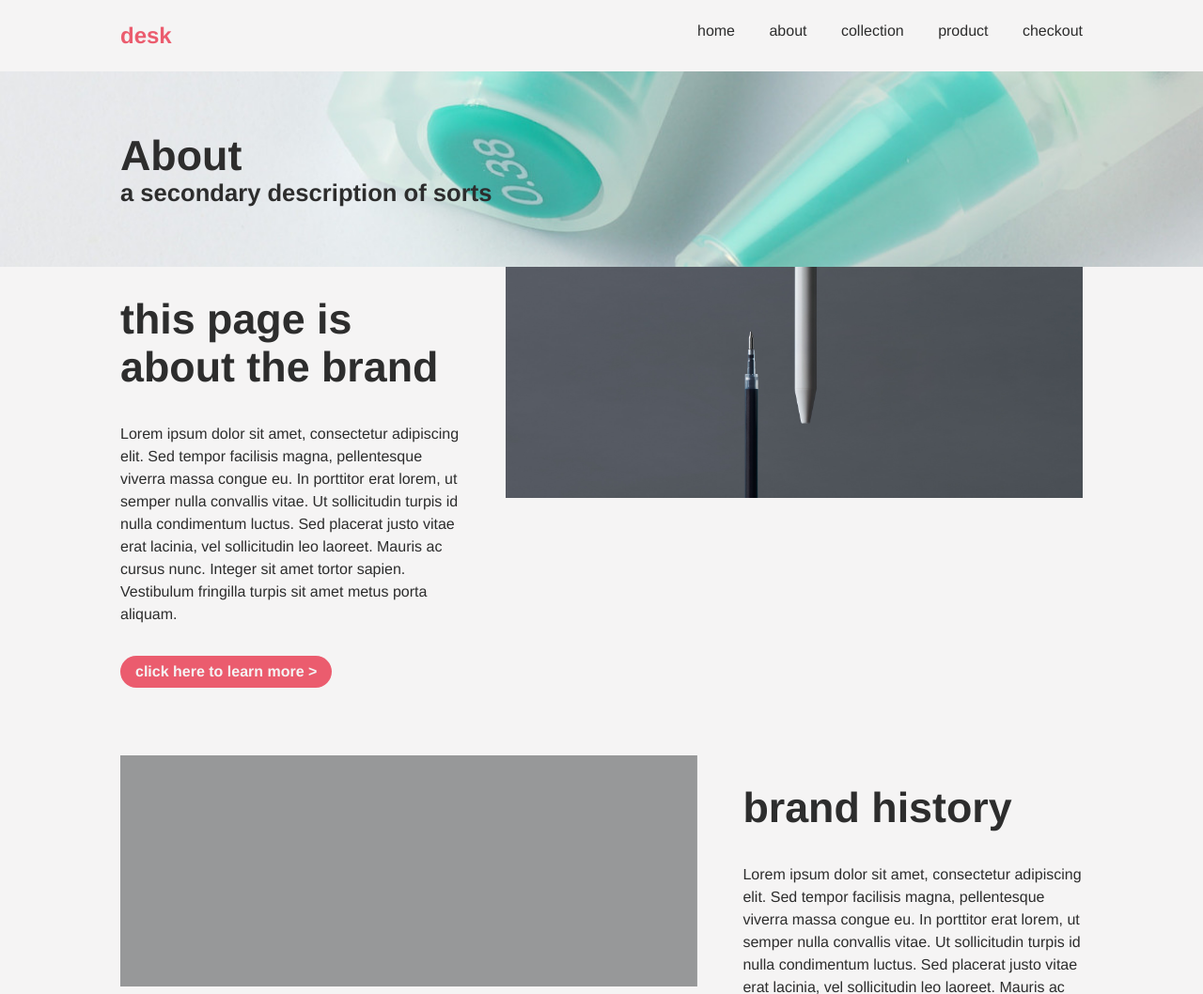
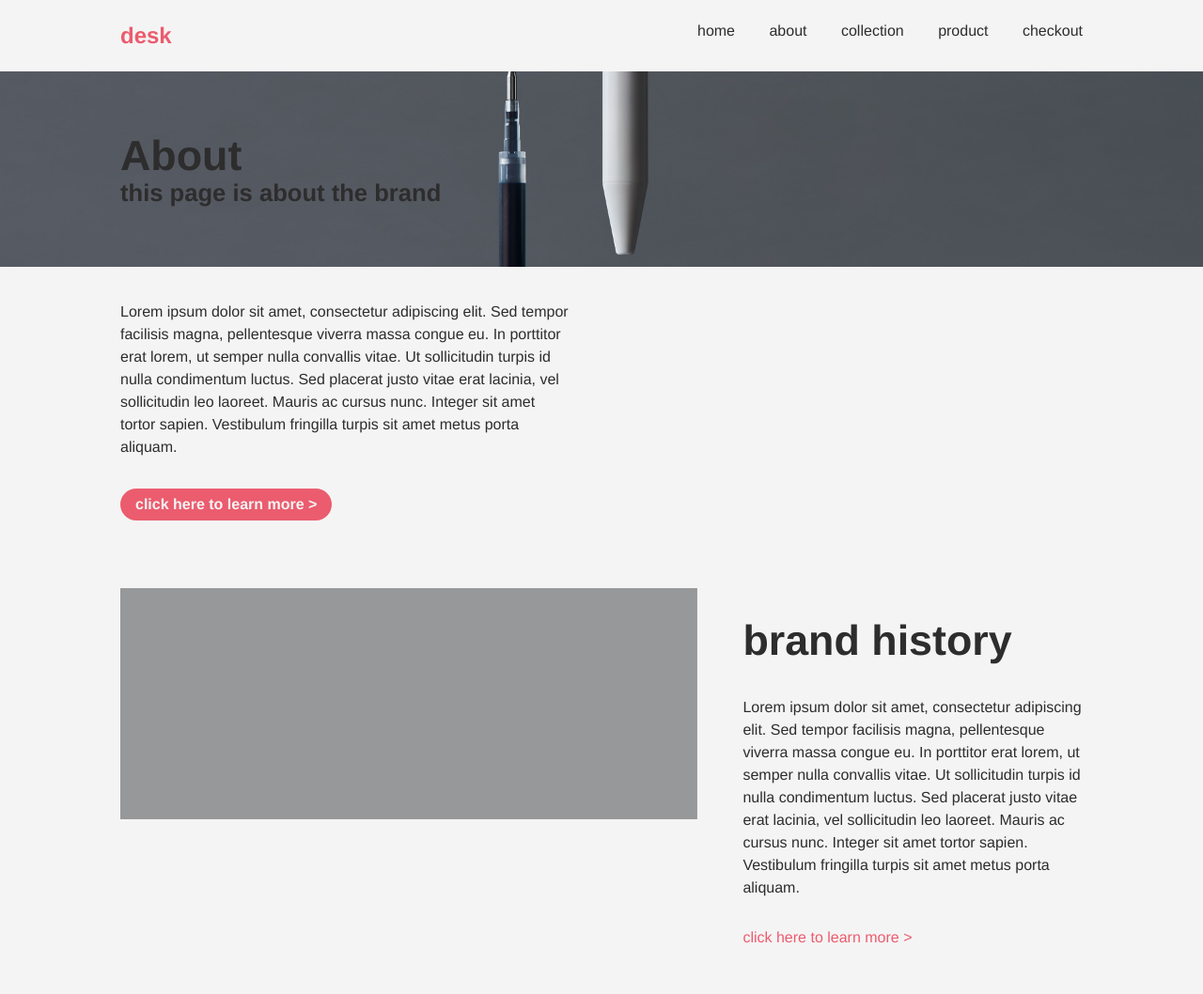
Before and after one commit to siloamy/IAT339-2020, a plain HTML site: page p02/about.html in a window 1280 px wide. Shown: the top 1058 px of the page at 94% size. Drawn offline with Linux system fonts and the light colour scheme.

Commit message:
About Page update
minor fixes and changes

```diff
--- a/p02/about.html
+++ b/p02/about.html
@@ -24,28 +24,19 @@
       <header>
 
           <h1>About</h1>
-          <h2>a secondary description of sorts</h2>
+          <h2>this page is about the brand</h2>
           <figure class="banner about-banner"></figure>
 
       </header>
 
        <div class="container">
 
-          <div class="sale-text">
-
-              <h1>this page is about the brand</h1>
-
+          <div class="sale-text about-description">
               <p>Lorem ipsum dolor sit amet, consectetur adipiscing elit. Sed tempor facilisis magna, pellentesque viverra massa congue eu. In porttitor erat lorem, ut semper nulla convallis vitae. Ut sollicitudin turpis id nulla condimentum luctus. Sed placerat justo vitae erat lacinia, vel sollicitudin leo laoreet. Mauris ac cursus nunc. Integer sit amet tortor sapien. Vestibulum fringilla turpis sit amet metus porta aliquam.</p>
-
               <button>click here to learn more ></button>
           </div>
 
-          <div class="sale-image">
-                <figure class="caption-inside">
-                    <img src="img/banner/cartridge-shell-banner.jpg" alt="banner">
-                </figure>
-          </div>
-        </div>
+       </div>
 
            <div class="container">
 
@@ -61,7 +52,7 @@
 
                   <p>Lorem ipsum dolor sit amet, consectetur adipiscing elit. Sed tempor facilisis magna, pellentesque viverra massa congue eu. In porttitor erat lorem, ut semper nulla convallis vitae. Ut sollicitudin turpis id nulla condimentum luctus. Sed placerat justo vitae erat lacinia, vel sollicitudin leo laoreet. Mauris ac cursus nunc. Integer sit amet tortor sapien. Vestibulum fringilla turpis sit amet metus porta aliquam.</p>
 
-                  <button>click here to learn more ></button>
+                  <a href="#">click here to learn more > </a>
               </div>
 
 
@@ -74,8 +65,7 @@
                       <h1>brand philosophies</h1>
 
                       <p>Lorem ipsum dolor sit amet, consectetur adipiscing elit. Sed tempor facilisis magna, pellentesque viverra massa congue eu. In porttitor erat lorem, ut semper nulla convallis vitae. Ut sollicitudin turpis id nulla condimentum luctus.</p>
-
-                      <button>click here to learn more ></button>
+                      <a href="#">click here to learn more > </a>
                   </div>
 
                   <div class="sale-image">
@@ -100,7 +90,7 @@
 
                       <p>Lorem ipsum dolor sit amet, consectetur adipiscing elit. Sed tempor facilisis magna, pellentesque viverra massa congue eu. Maecenas hendrerit mi ultricies leo mattis, a dapibus leo convallis. Nunc interdum, risus at euismod mollis, sem velit consectetur sapien, id mollis metus lectus ac dui. Maecenas tristique congue lorem, dapibus convallis eros lacinia a.</p>
 
-                      <button>click here to learn more ></button>
+                      <a href="#">click here to learn more > </a>
                   </div>
 
 
@@ -115,7 +105,7 @@
 
                       <p>Sed placerat consectetur urna, non gravida quam laoreet sed. Nunc porttitor odio facilisis massa dapibus, a placerat ipsum ultricies. Fusce eros odio, bibendum non porta ut, fermentum efficitur sem. Proin luctus neque non tempus egestas. Proin vel volutpat neque.</p>
 
-                      <button>click here to learn more ></button>
+                      <a href="#">click here to learn more > </a>
                   </div>
 
                   <div class="sale-image">
--- a/p02/css/main.css
+++ b/p02/css/main.css
@@ -65,7 +65,7 @@ header {
 /* header banner code inspired by https://ryohin-keikaku.jp/csr/ */
 
 .banner.about-banner {
-    background-image: url(../img/ink/038_green.jpg);
+    background-image: url(../img/banner/cartridge-shell-banner.jpg);
 }
 
 .banner.collection-banner {
@@ -562,6 +562,12 @@ form textarea, form input {
     padding-left: 3em;
 }
 
+.about-description {
+    padding-top: 2em;
+}
+
+
+
 .sale-image {
     flex: 3 3 60%;
 }
```
